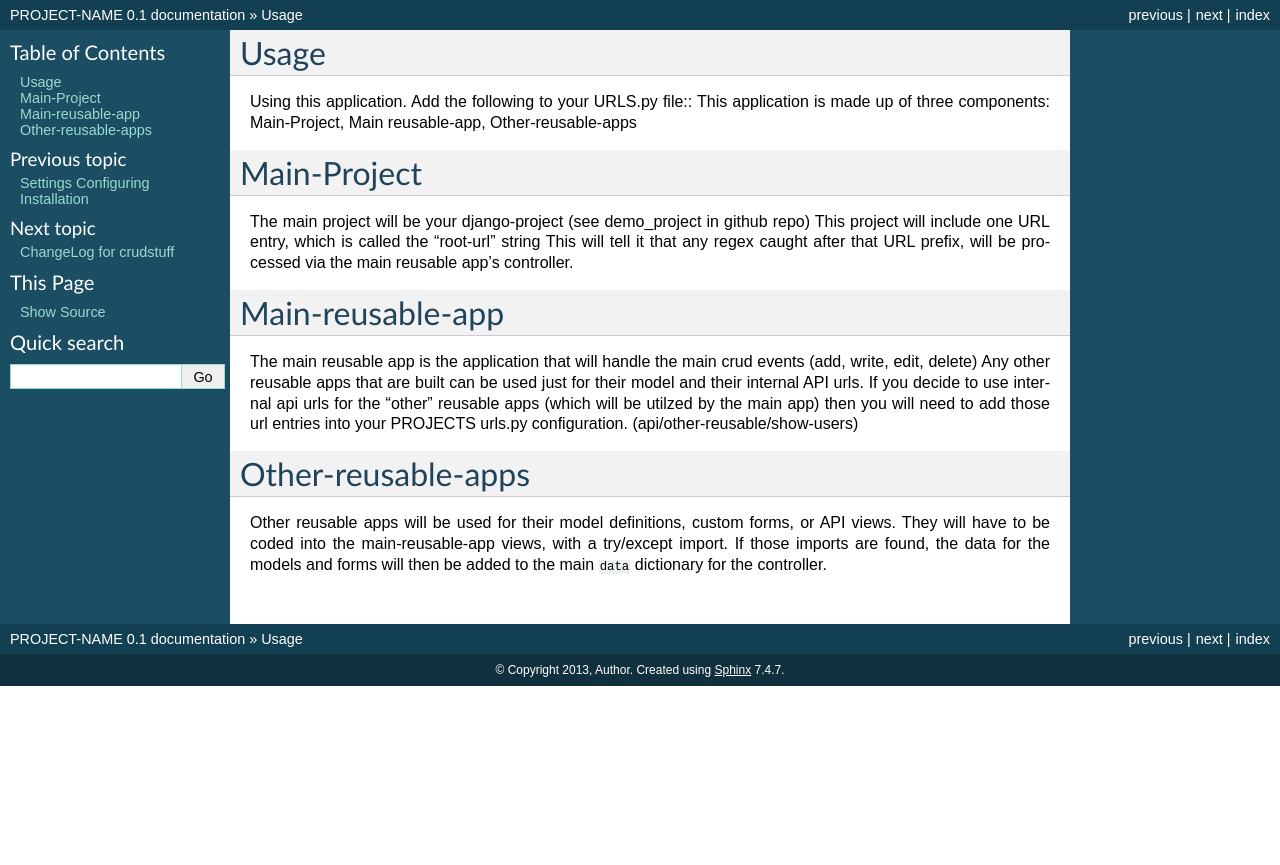
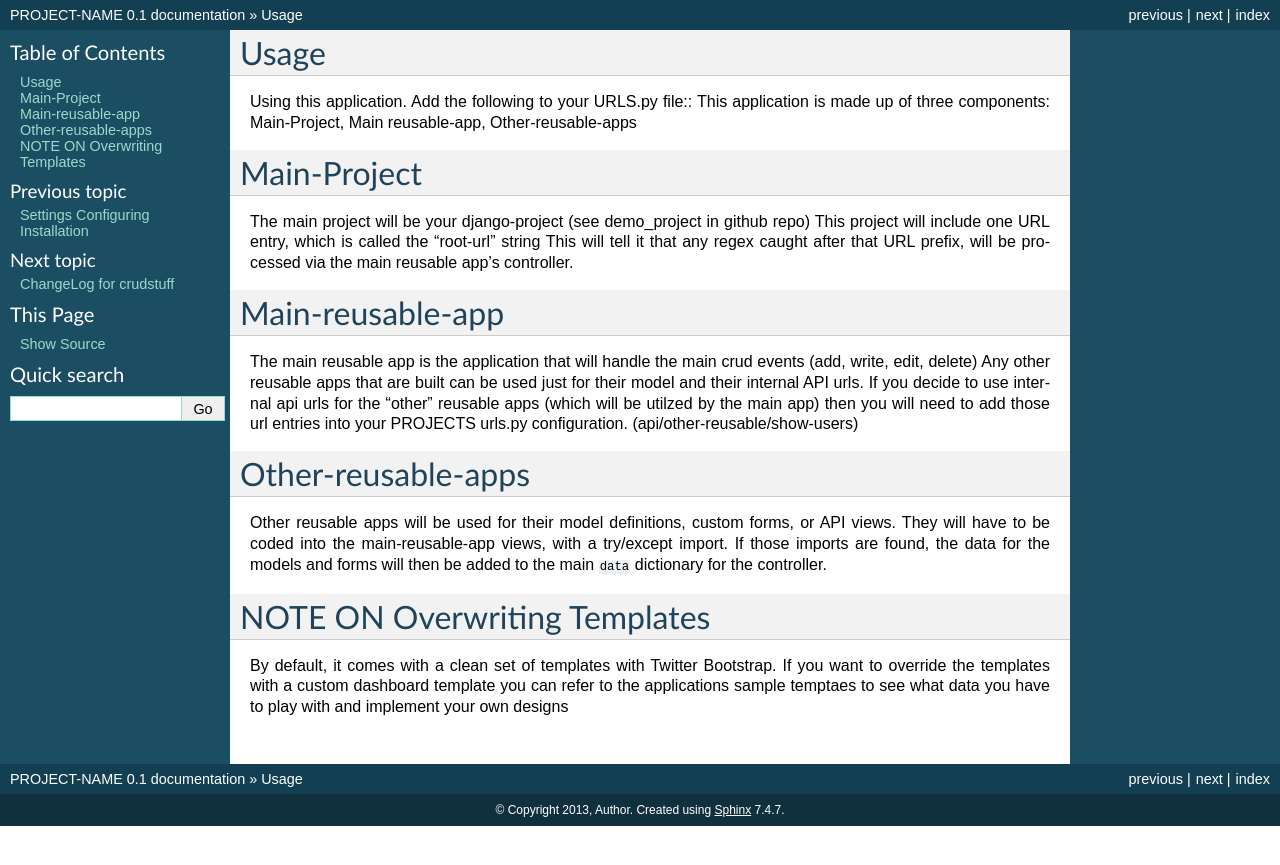
Before and after one commit to mikelopez/django-app-skel-crud, a Sphinx documentation site: the page built from docs/usage.rst, in a window 1280 px wide. Shown: the top 865 px of the page. Built offline with Sphinx 7.4.7, drawn with Linux system fonts in a browser that asks for light colours.

Commit message:
update doc on template overriding

```diff
--- a/docs/usage.rst
+++ b/docs/usage.rst
@@ -25,3 +25,10 @@ Other-reusable-apps
 Other reusable apps will be used for their model definitions, custom forms, or API views.
 They will have to be coded into the main-reusable-app views, with a try/except import.
 If those imports are found, the data for the models and forms will then be added to the main ``data`` dictionary for the controller.
+
+
+NOTE ON Overwriting Templates
+=====================
+By default, it comes with a clean set of templates with Twitter Bootstrap.
+If you want to override the templates with a custom dashboard template you can
+refer to the applications sample temptaes to see what data you have to play with and implement your own designs
```
